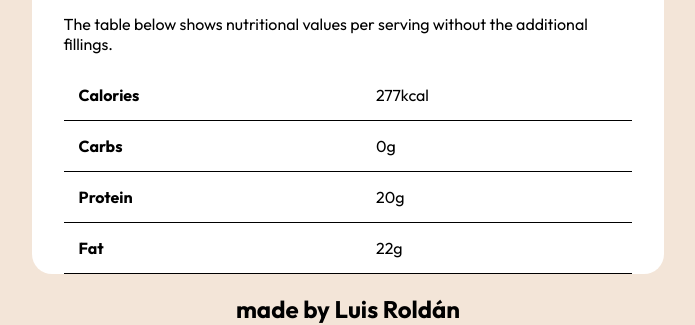
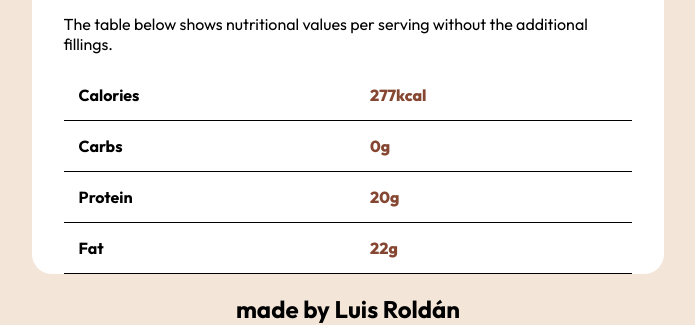
Before and after one commit to Luis-Roldan/recipe-page, a plain HTML site: page index.html in a window 1280 px wide. Shown: the part 1606-1931 px from the top of the page, without its empty margins (292-987 px from the left). Drawn offline with Linux system fonts and the light colour scheme.

Commit message:
color td

```diff
--- a/index.css
+++ b/index.css
@@ -91,3 +91,8 @@ th, td {
   padding: 15px;
   text-align: start;
 }
+
+td {
+  color: hsl(14, 45%, 36%);
+  font-weight: 800;
+}
```
